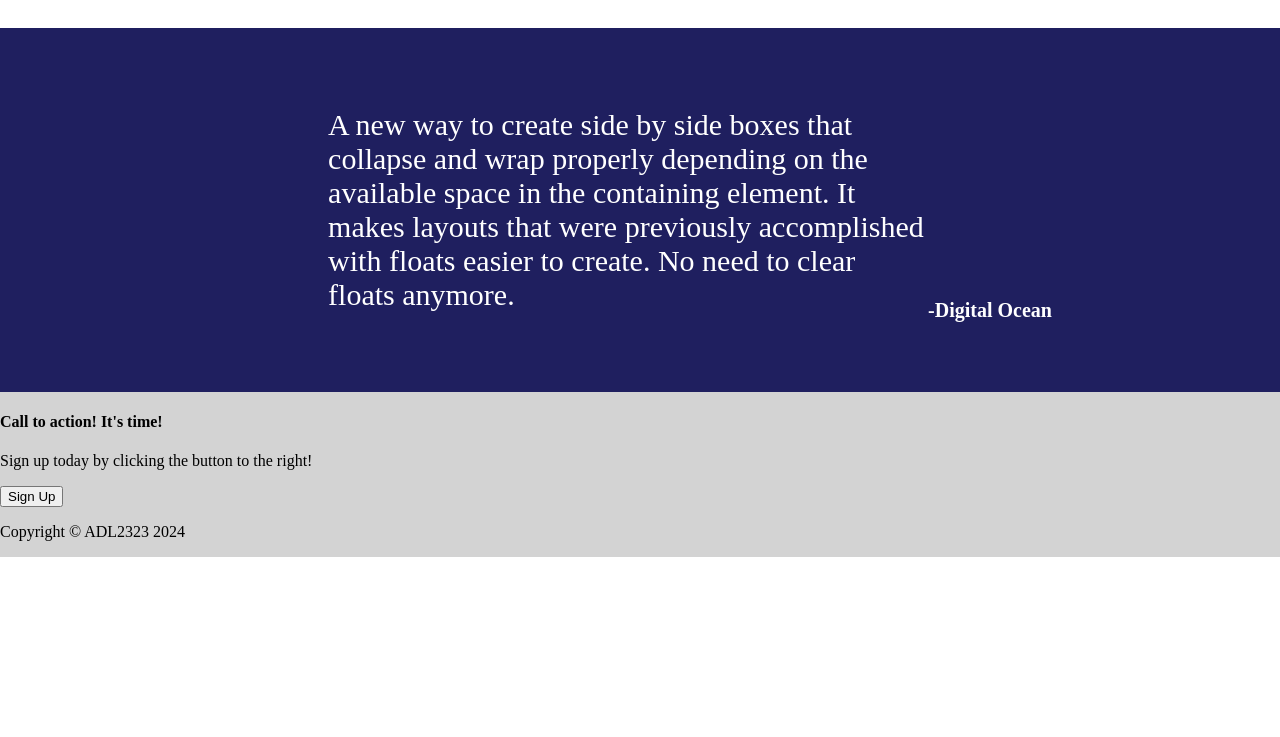
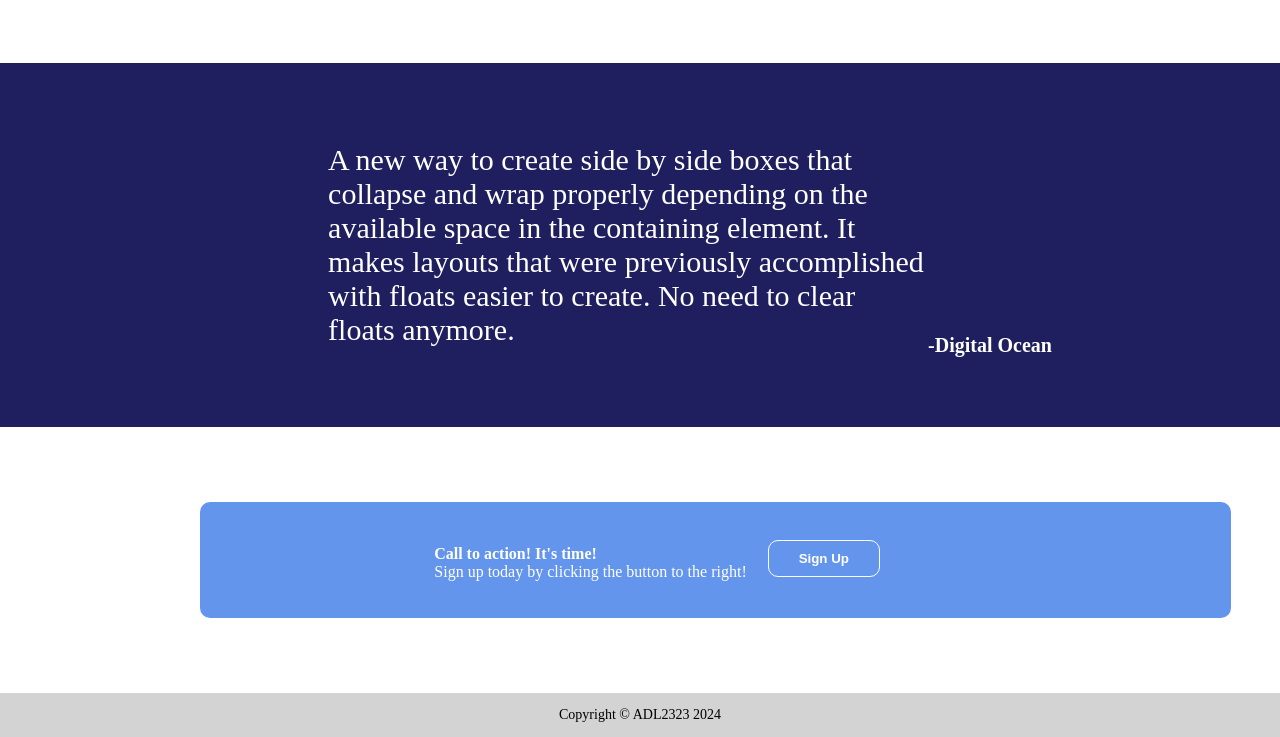
Before and after one commit to adl2323/landing-page, a plain HTML site: page index.html in a window 1280 px wide. Shown: the part 870-1607 px from the top of the page. Before the commit the page ends 1427 px from the top, so only its background shows below. Drawn offline with Linux system fonts and the light colour scheme.

Commit message:
Finished landing page css.

```diff
--- a/style.css
+++ b/style.css
@@ -18,6 +18,10 @@ body {
 .linkthree {
     display: flex;
     flex: 1 auto;
+    font-size: 14px;
+    margin-right: 20px;
+    font-weight: 100;
+    color: rgba(16, 16, 16, 0.95);
 }
 
 .linkthree {
@@ -70,8 +74,8 @@ body {
     width: 450px;
     height: auto;
     position: absolute;
-    margin-left: 650px;
-    margin-bottom: 850px;
+    margin-left: 730px;
+    margin-bottom: 1175px;
 }
 
 ul {
@@ -133,3 +137,66 @@ li p {
 .author {
     max-width: 600px;
 }
+
+.four {
+    background: white;
+    display: flex;
+}
+
+.sectionfour {
+    display: flex;
+    padding-top: 50px;
+    padding-bottom: 50px;
+    flex-direction: column;
+    justify-content: center;
+    align-items: center;
+    border: cornflowerblue solid;
+    width: 1025px;
+    height: 10px;
+    background: cornflowerblue;
+    border-radius: 10px;
+    margin-left: 200px;
+    margin-top: 75px;
+    margin-bottom: 75px;
+}
+
+.catchthree {
+    margin-bottom: 0;
+    margin-right: 400px;
+    margin-left: 0;
+}
+
+.subsub {
+    margin-top: 0;
+    display: flex;
+    margin-right: 250px;
+}
+
+.signuptwo {
+    display: flex;
+    position: absolute;
+    top: 1410px;
+    right: 400px;
+    border: white solid;
+    border-width: thin;
+    background: cornflowerblue;
+    color: white;
+    padding: 10px 30px;
+    border-radius: 10px;
+    font-weight: bold;
+}
+
+.catchthree,
+.subsub {
+    display: flex;
+    color: white;
+}
+
+.footer {
+    background: lightgrey;
+    display: flex;
+    justify-content: center;
+    align-items: center;
+    color: black;
+    font-size: 14px;
+}
```
